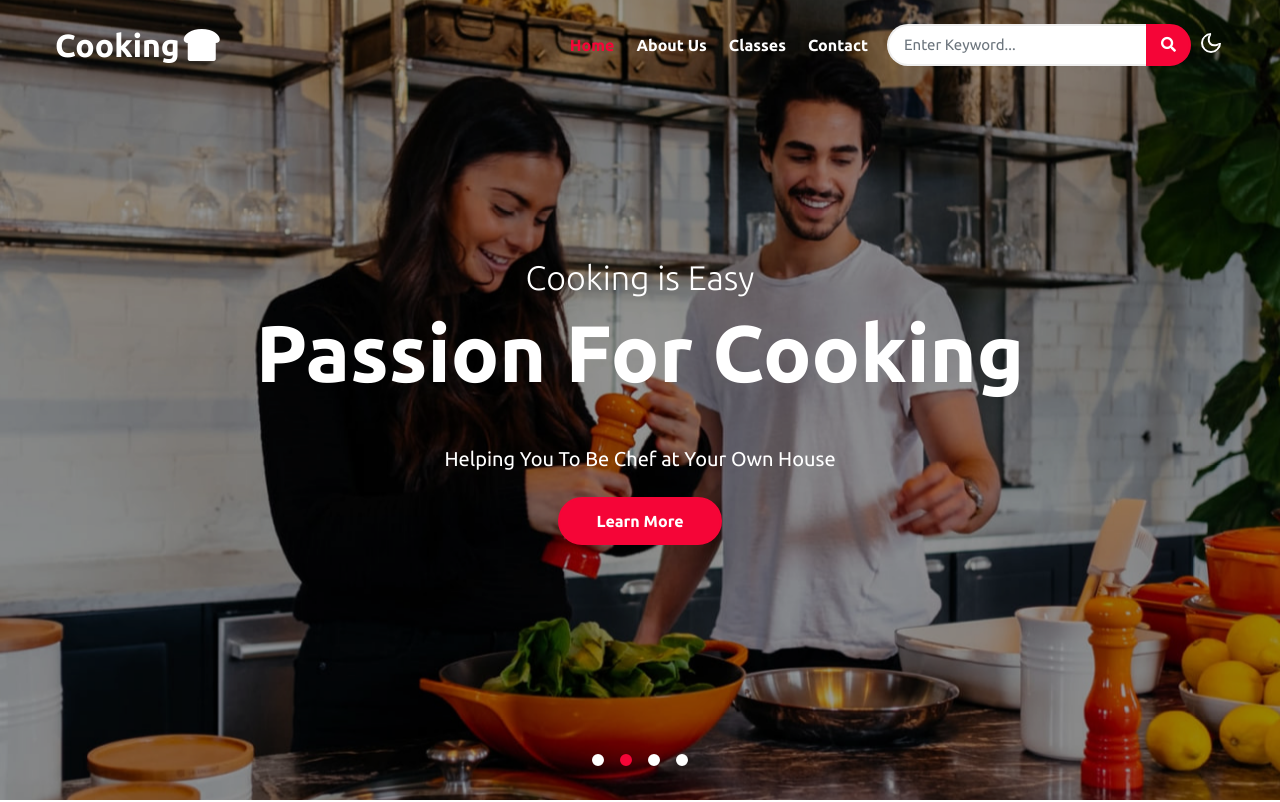
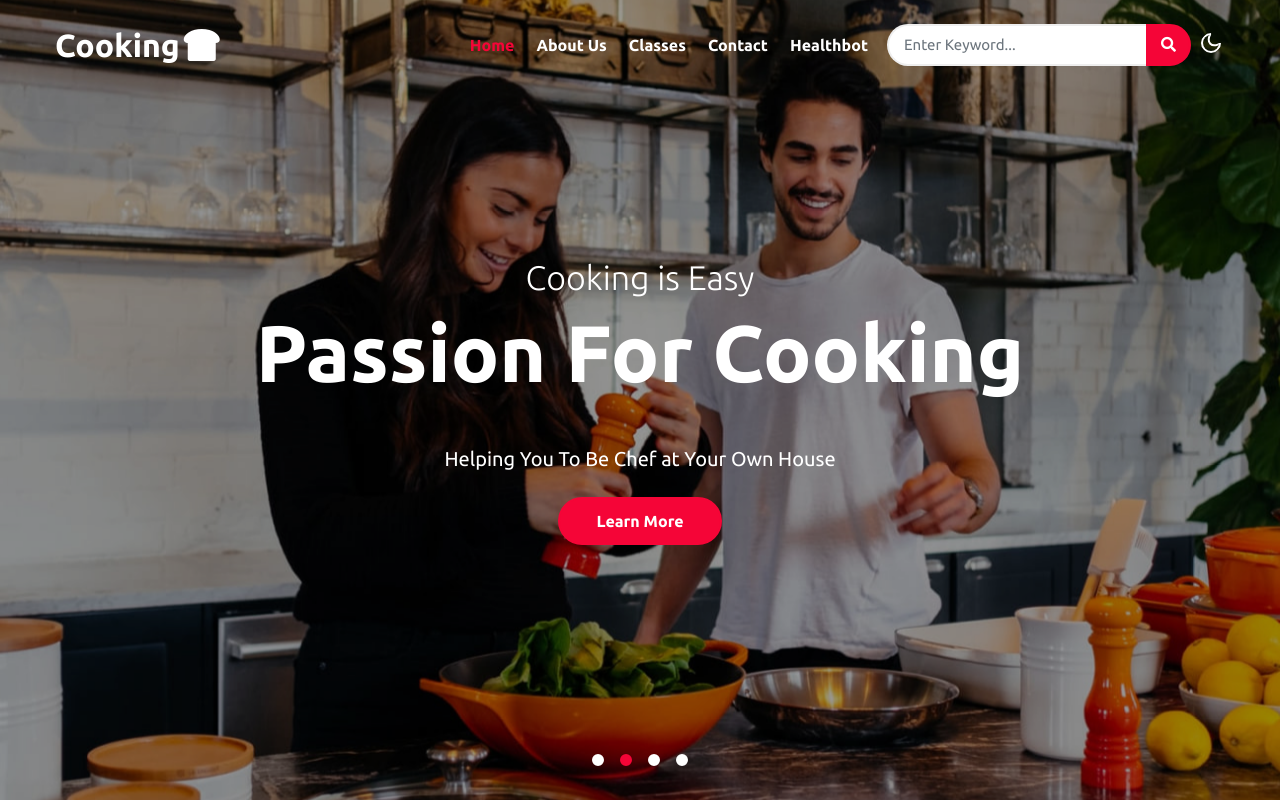
Before and after one commit to Jshreyam/finalproject, a plain HTML site: page index.html in a window 1280 px wide. Shown: the top 802 px of the page. Drawn offline with Linux system fonts and the light colour scheme.

Commit message:
3rd commit

```diff
--- a/index.html
+++ b/index.html
@@ -38,6 +38,9 @@
                         </li>
                         <li class="nav-item">
                             <a class="nav-link" href="contact.html">Contact</a>
+                        </li>
+                        <li class="nav-item">
+                            <a class="nav-link" href="https://healthcare-bot-6cj3e2vj76pck.azurewebsites.net/">Healthbot</a>
                         </li>
                     </ul>
                     <form action="#search" method="GET" class="d-flex search-header ms-lg-2">
```
Also changed, not shown: about.html (+3 -4 lines), classes.html (+3 -4 lines), contact.html (+3 -4 lines).
